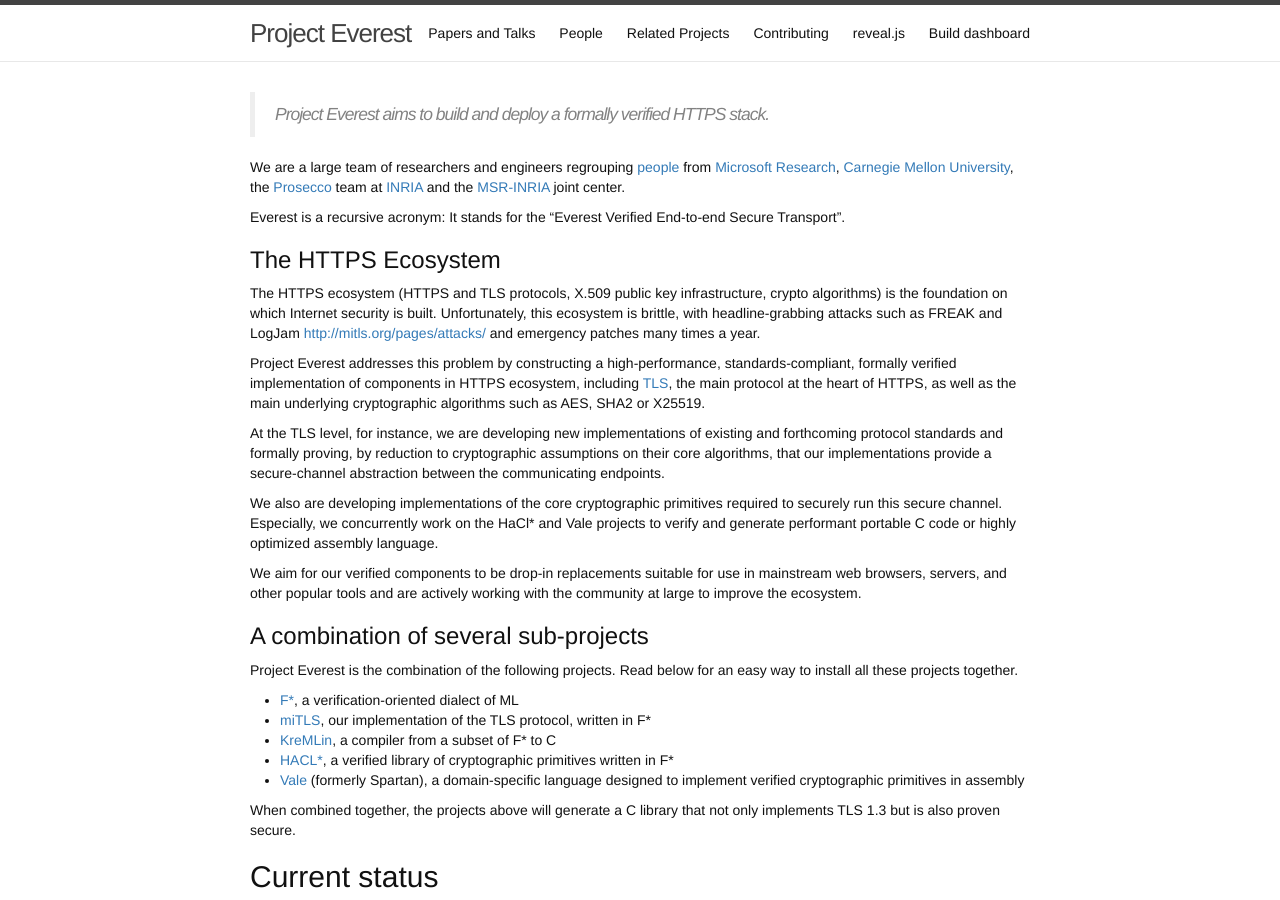
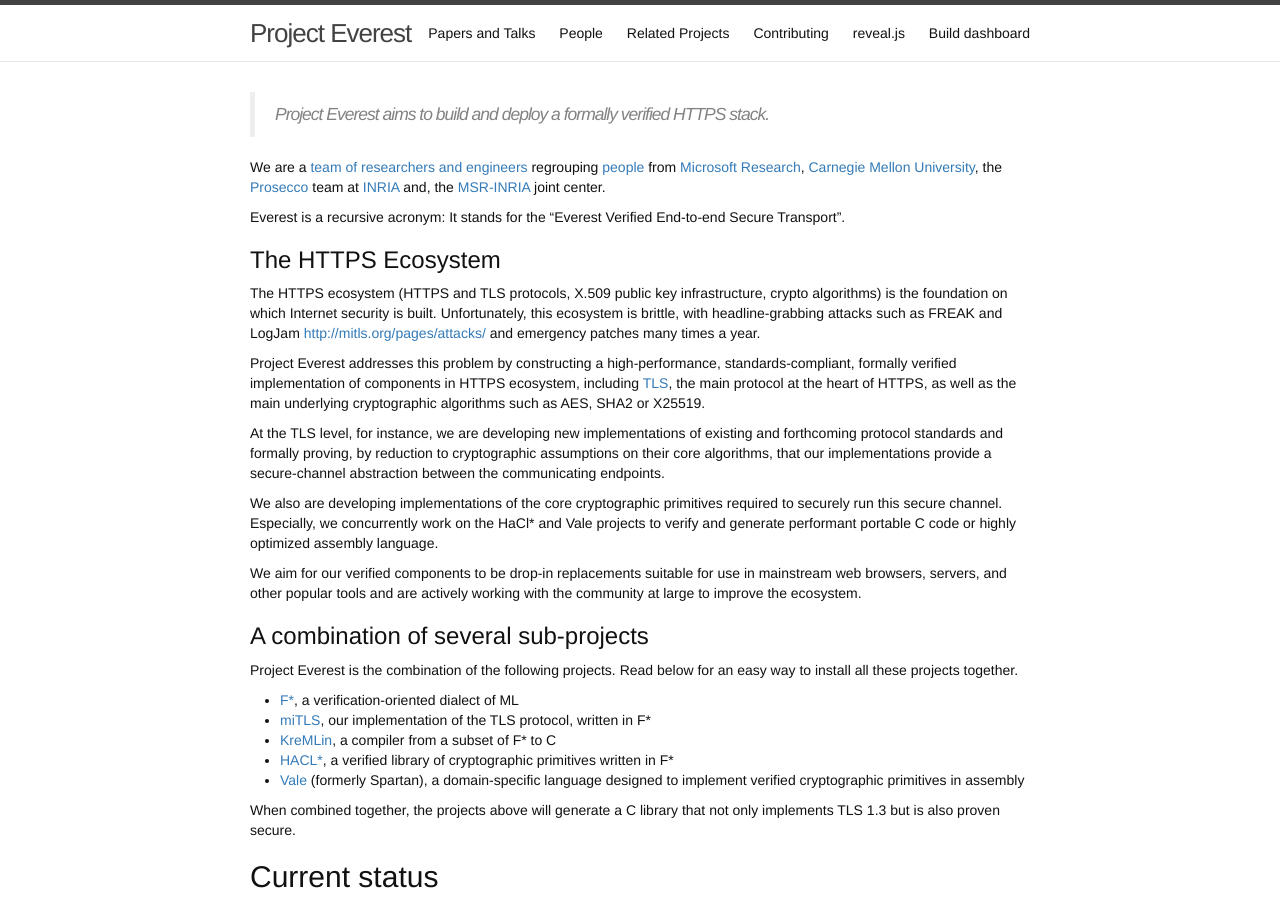
Before and after one commit to project-everest/project-everest.github.io, a Jekyll site: the page built from index.md, in a window 1280 px wide and 900 px high. Built offline with Jekyll 4.4.1, drawn with Linux system fonts in a browser that asks for light colours.

Commit message:
Minor improvements

```diff
--- a/index.md
+++ b/index.md
@@ -4,11 +4,11 @@
 
 > Project Everest aims to build and deploy a formally verified HTTPS stack.
 
-We are a large team of researchers and engineers regrouping
+We are a [team of researchers and engineers](https://project-everest.github.io/people/) regrouping
 [people](https://www.microsoft.com/en-us/research/project/project-everest-verified-secure-implementations-https-ecosystem/)
 from [Microsoft Research](https://www.microsoft.com/en-us/research/),
 [Carnegie Mellon University](http://www.andrew.cmu.edu/user/bparno/),
-the [Prosecco](http://prosecco.gforge.inria.fr/) team at [INRIA](https://www.inria.fr/) and
+the [Prosecco](http://prosecco.gforge.inria.fr/) team at [INRIA](https://www.inria.fr/) and,
 the [MSR-INRIA](https://www.inria.fr/en/institute/partnerships/industrial-partnerships2/microsoft-research)
 joint center.
 
```
